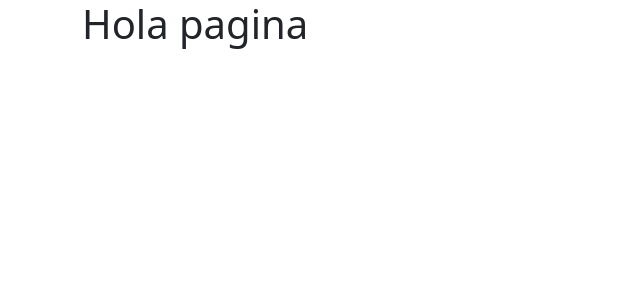
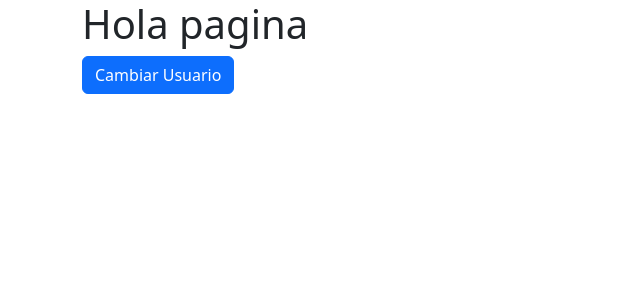
Before and after one commit to maye156/redux-thunk, a React (Create React App) app: page / in a window 1280 px wide. Shown: the top 300 px of the page, without its empty margins (0-640 px from the left). Built offline with nearby package versions, Linux system fonts and the light colour scheme.

Commit message:
3 Version del Proyecto

```diff
--- a/public/index.html
+++ b/public/index.html
@@ -9,35 +9,12 @@
       name="description"
       content="Web site created using create-react-app"
     />
-    <link rel="apple-touch-icon" href="%PUBLIC_URL%/logo192.png" />
-    <!--
-      manifest.json provides metadata used when your web app is installed on a
-      user's mobile device or desktop. See https://developers.google.com/web/fundamentals/web-app-manifest/
-    -->
-    <link rel="manifest" href="%PUBLIC_URL%/manifest.json" />
-    <!--
-      Notice the use of %PUBLIC_URL% in the tags above.
-      It will be replaced with the URL of the `public` folder during the build.
-      Only files inside the `public` folder can be referenced from the HTML.
 
-      Unlike "/favicon.ico" or "favicon.ico", "%PUBLIC_URL%/favicon.ico" will
-      work correctly both with client-side routing and a non-root public URL.
-      Learn how to configure a non-root public URL by running `npm run build`.
-    -->
     <title>React App</title>
   </head>
   <body>
     <noscript>You need to enable JavaScript to run this app.</noscript>
     <div id="root"></div>
-    <!--
-      This HTML file is a template.
-      If you open it directly in the browser, you will see an empty page.
 
-      You can add webfonts, meta tags, or analytics to this file.
-      The build step will place the bundled scripts into the <body> tag.
-
-      To begin the development, run `npm start` or `yarn start`.
-      To create a production bundle, use `npm run build` or `yarn build`.
-    -->
   </body>
 </html>
--- a/src/App.js
+++ b/src/App.js
@@ -1,9 +1,19 @@
+import { useDispatch, useSelector } from "react-redux";
+import { setUser } from "./reducers/users/userSlice";
+
+
 
 
 function App() {
+  const dispatch = useDispatch();
+  const { email, fullName } = useSelector(state => state.user)
+
   return (
     <div className="container">
-   <h1>Hola pagina</h1>
+      <h1>Hola pagina</h1>
+      <button onClick={() => {
+        dispatch(setUser({
+          email: "j@x.com", fullName: "Juan", token: "123456" }))}} className="btn btn-primary">Cambiar Usuario</button>
     </div>
   );
 }
--- a/src/reducers/cart/cartSlice.js
+++ b/src/reducers/cart/cartSlice.js
@@ -9,22 +9,19 @@ export const cartSlice = createSlice ({
     name:"cart",
     initialState: estadoIncial,
     reducers:{
-        setUser:(state,action)=>{
-            state.email=action.payload.email;
-            state.fullname=action.payload.fullname;
-            state.token=action.payload.token;
+        incrementar:(state,action)=>{
+            state.totalCont=totalCont+1;
+            state.productsList=[...state.productsList,action.payload];
            },
-     unSetUser:(state,action)=>{
-            state.email="";
-            state.fullname="";
-            state.token="";
-           }
+           decrementar:(state,action)=>{
+            state.totalCont=totalCont-1;
+            state.productsList=state.productsList.filter(product=>product.id!==action.payload.id);
+           },
     },
 })
 export const  {
     incrementar,
     decrementar,
-    incrementarPorCantidad,
 } = cartSlice.actions
 
 export default cartSlice.reducer;
--- a/src/reducers/users/userSlice.js
+++ b/src/reducers/users/userSlice.js
@@ -14,7 +14,12 @@ export const  userSlice = createSlice ({
          state.email=action.payload.email;
          state.fullname=action.payload.fullname;
          state.token=action.payload.token;
-        }
+        },
+        unSetUser:(state,action)=>{
+            state.email="";
+            state.fullname="";
+            state.token="";
+           }
     },
 })
 
```
Also changed, not shown: src/pages/index.js (added, +50 -0 lines), src/pages/cart.js (added), src/pages/home.js (added).
